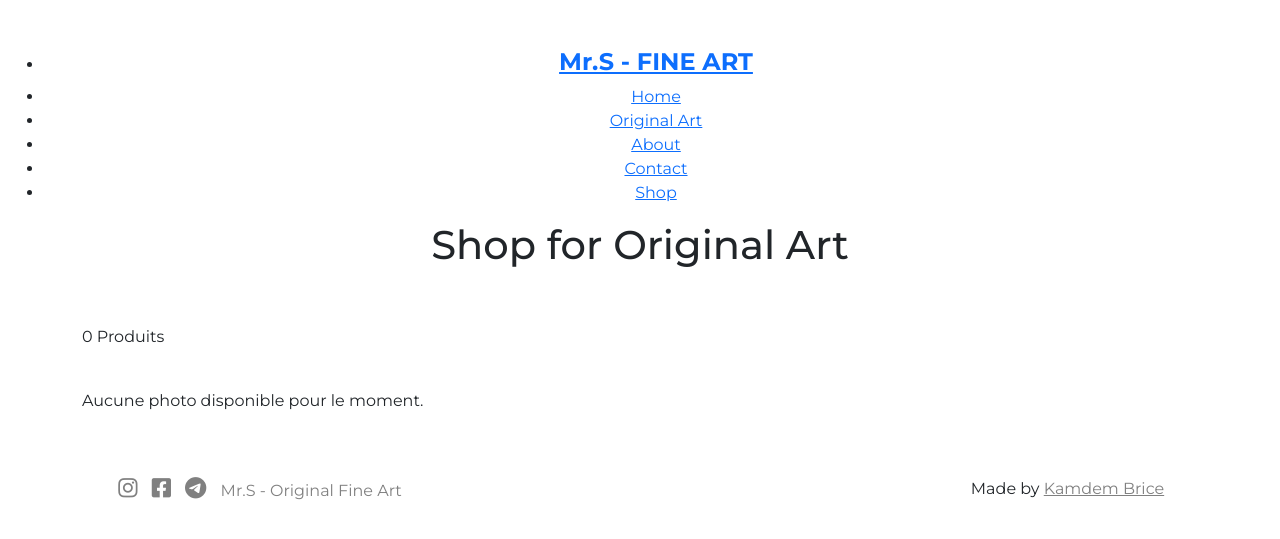
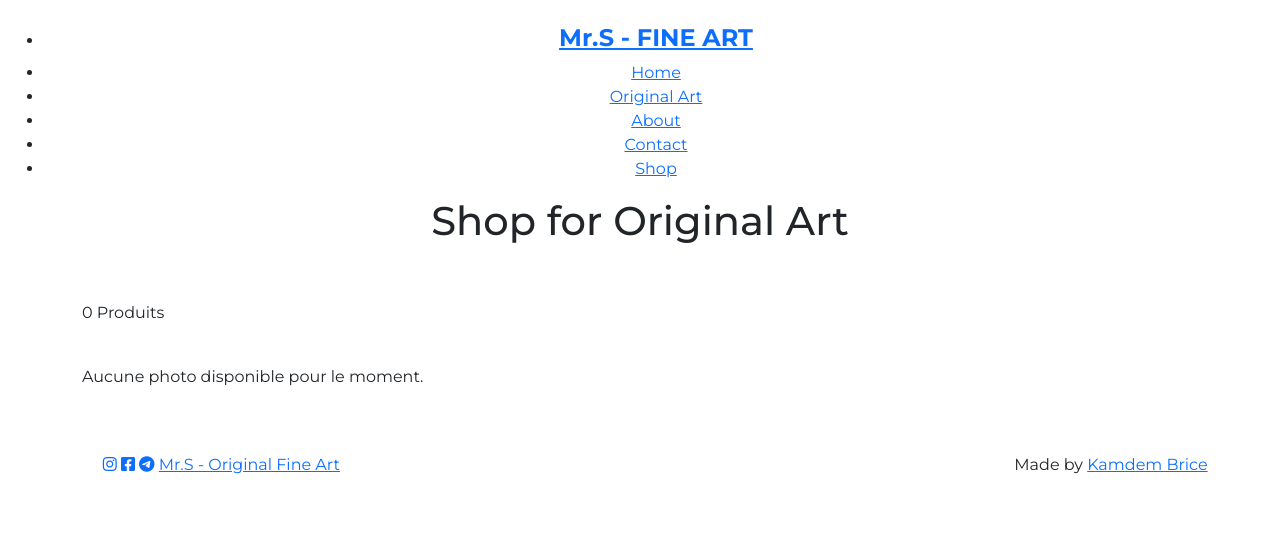
Before and after one commit to Brisco237/portfolioMrs, a Django app: page /photos-Art/store/ in a window 1280 px wide. Shown: the top 539 px of the page. Run offline with Django 5.2, Linux system fonts and the light colour scheme; data that the repository does not hold is empty; some libraries are stand-ins or nearby versions.

Commit message:
fini le design

```diff
--- a/portfolioMrs/templates/footer.html
+++ b/portfolioMrs/templates/footer.html
@@ -1,31 +1,18 @@
 {% extends "base.html" %}
 {% load static %}
+{% block styles %}<link rel="stylesheet" href="{% static 'css/footer.css' %}">{% endblock styles %}
 
 {% block content %}
-<style>
-    /* Footer */
-#footer .footer1 a{
-    text-decoration: none;
-    color: gray;
-}
-#footer .footer1 p a i{
-    font-size:22px;
-}
-.footer1 p a{
-    padding:5px;
-}
-.footer2 a{
-    color: gray;
-}
-#photos-footer{
-    display: flex;
-}
-#photos-footer img{
-    width: 100%;
-    height:200px;
-}
-
-</style>
+<div class="container-fluid mt-4 mb-5">
+    <div class="row">
+        <div class="col-lg-12" id="photos-footer">
+            <img src="{% static 'images/fond3.jpg' %}" alt="fond3">
+            <img src="{% static 'images/fond2.jpg' %}" alt="fond2">
+            <img src="{% static 'images/fond5.jpg' %}" alt="fond1">
+            <img src="{% static 'images/fond4.jpg' %}" alt="fond4">
+        </div>
+    </div>
+</div>
 <div class="container">
     <div class="row text-center" id="footer">
         <div class="col-lg-4">
--- a/portfolioMrs/templates/navbar.html
+++ b/portfolioMrs/templates/navbar.html
@@ -4,7 +4,7 @@
 
 {% block content %}
 <style>[x-cloak]{display:none !important;}</style>
-<div class="col-lg-12 mt-5" x-data="{ open: false }">
+<div class="col-lg-12 mt-4" x-data="{ open: false }">
     <nav class="first-nav">
         <ul>
             <li class="logo"><a href="{% url 'home' %}"><h4><strong>Mr.S - FINE ART</strong></h4></a></li>
--- a/portfolioMrs/templates/photos/store.html
+++ b/portfolioMrs/templates/photos/store.html
@@ -33,9 +33,24 @@
             </div>
         </div>
     </div>
-    <div class="row mt-5">
-        <div class="col-lg-12">
-            {% include "footer.html" %}
+    <div class="container-fluid mt-5 mb-3 footer">
+        <div class="row text-center">
+            <div class="col-lg-4">
+                <div class="footer1">
+                    <p>
+                        <a href=""><i class="fab fa-instagram"></i></a>
+                        <a href=""><i class="fab fa-square-facebook"></i></a>
+                        <a href=""><i class="fab fa-telegram"></i></a>
+                        <a href="" class="name">Mr.S - Original Fine Art</a>
+                    </p>
+                </div>
+            </div>
+            <div class="col-lg-5"></div>
+            <div class="col-lg-3">
+                <div class="footer2 mb-3">
+                    Made by <a href="">Kamdem Brice</a>
+                </div>
+            </div>
         </div>
     </div>
 </div>
```
Also changed, not shown: portfolioMrs/templates/portfolioMrs/about.html (+2 -12 lines), portfolioMrs/templates/portfolioMrs/contact.html (+15 -4 lines), portfolioMrs/templates/portfolioMrs/home.html (+7 -17 lines). Lines whose indentation alone changed are shown as unchanged.
